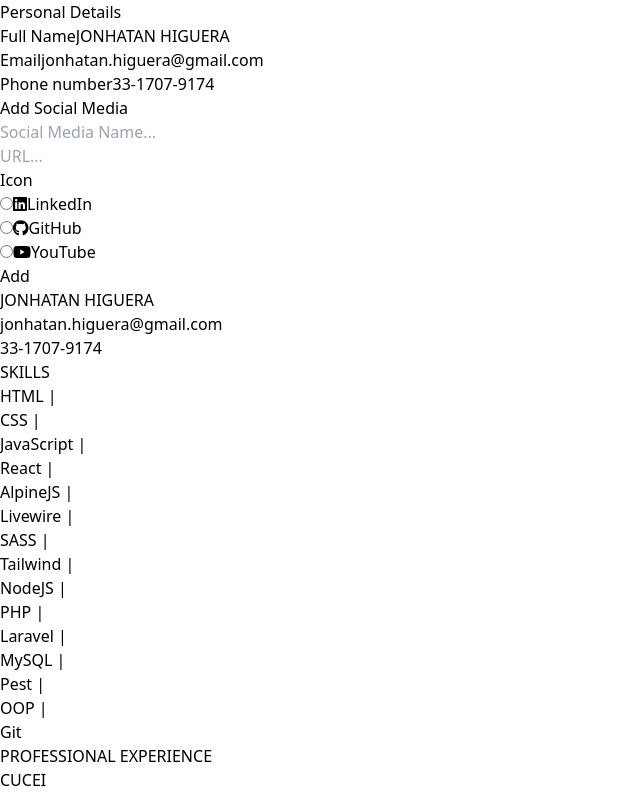
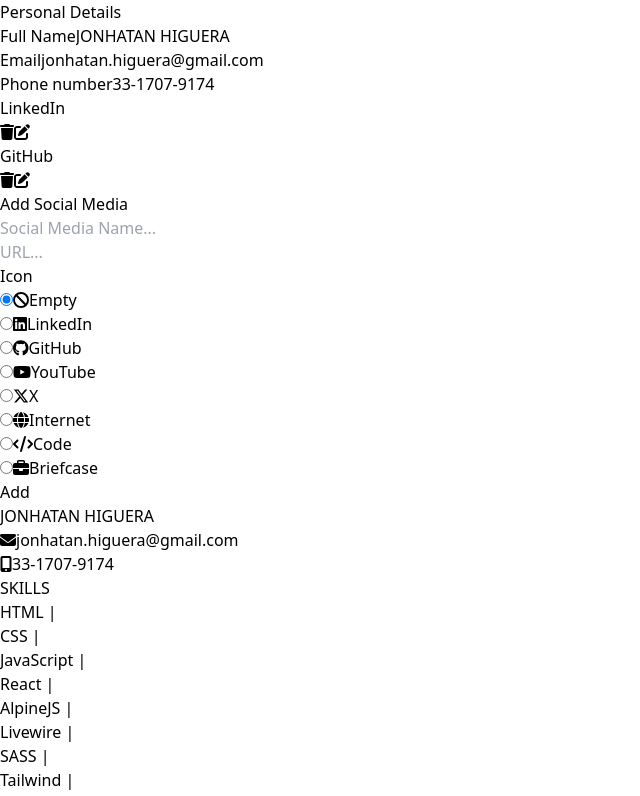
Before and after one commit to jonhatanh/cv-builder-application, a React (Vite) app: page / in a window 1280 px wide. Shown: the top 796 px of the page, without its empty margins (0-640 px from the left). Built offline with nearby package versions, Linux system fonts and the light colour scheme.

Commit message:
Add socialMediaList and items

```diff
--- a/src/components/CVPreview.jsx
+++ b/src/components/CVPreview.jsx
@@ -1,4 +1,6 @@
+import { FontAwesomeIcon } from "@fortawesome/react-fontawesome";
 import CVSection from "./CVSection";
+import { faEnvelope, faMobileScreenButton } from "@fortawesome/free-solid-svg-icons";
 
 function CVPreview({ personalDetails, education, experience, skills, others }) {
   const skillsList = skills.map((skill, index) => {
@@ -14,14 +16,20 @@ function CVPreview({ personalDetails, education, experience, skills, others }) {
   });
 
   return (
-    <div className="flex min-w-[400px] max-w-[700px] flex-col gap-3 border-2 border-slate-400 mx-auto">
+    <div className="mx-auto flex min-w-[400px] max-w-[700px] flex-col gap-3 border-2 border-slate-400">
       <div>
         <h3 className="mb-1 text-center text-3xl font-bold">
           {personalDetails.name}
         </h3>
         <div className="mb-3 flex justify-center gap-3">
-          <p>{personalDetails.email}</p>
-          <p>{personalDetails.phone}</p>
+          <p>
+            <FontAwesomeIcon className="mr-1" icon={faEnvelope} />
+            {personalDetails.email}
+          </p>
+          <p>
+            <FontAwesomeIcon className="mr-1" icon={faMobileScreenButton } />
+            {personalDetails.phone}
+          </p>
         </div>
         <div className="h-1 w-full bg-black"></div>
       </div>
--- a/src/components/PersonalDetails.jsx
+++ b/src/components/PersonalDetails.jsx
@@ -1,5 +1,6 @@
 import FormItem from "./FormItem";
 import SocialMediaForm from "./SocialMediaForm";
+import SocialMediaList from "./SocialMediaList";
 
 function PersonalDetails({ data, socialMedia, handleChange }) {
   return (
@@ -26,8 +27,9 @@ function PersonalDetails({ data, socialMedia, handleChange }) {
           name="phone"
           handleChange={handleChange}
         ></FormItem>
-        <SocialMediaForm socialMedia={socialMedia}></SocialMediaForm>
       </form>
+      <SocialMediaList socialMedia={socialMedia} />
+      <SocialMediaForm socialMedia={socialMedia}></SocialMediaForm>
     </div>
   );
 }
--- a/src/components/SocialMediaForm.jsx
+++ b/src/components/SocialMediaForm.jsx
@@ -1,9 +1,24 @@
 import { useState } from "react";
 import FormItem from "./FormItem";
 import { FontAwesomeIcon } from "@fortawesome/react-fontawesome";
-import { faLinkedin, faGithub, faYoutube } from "@fortawesome/free-brands-svg-icons";
+import {
+  faLinkedin,
+  faGithub,
+  faYoutube,
+  faXTwitter,
+} from "@fortawesome/free-brands-svg-icons";
+import {
+  faBan,
+  faBriefcase,
+  faCode,
+  faGlobe,
+} from "@fortawesome/free-solid-svg-icons";
 
 const icons = [
+  {
+    name: "Empty",
+    icon: faBan,
+  },
   {
     name: "LinkedIn",
     icon: faLinkedin,
@@ -16,21 +31,37 @@ const icons = [
     name: "YouTube",
     icon: faYoutube,
   },
+  {
+    name: "X",
+    icon: faXTwitter,
+  },
+  {
+    name: "Internet",
+    icon: faGlobe,
+  },
+  {
+    name: "Code",
+    icon: faCode,
+  },
+  {
+    name: "Briefcase",
+    icon: faBriefcase,
+  },
 ];
 
-function PersonalExtras() {
+function SocialMediaForm() {
   const [socialMedia, setSocialMedia] = useState({
     id: crypto.randomUUID(),
     name: "",
     link: "",
-    icon: "",
+    icon: "Empty",
   });
 
   return (
     <div className="flex flex-col border-2 border-red-100">
-      <label htmlFor="dd" className="text-lg font-semibold">
+      <button type="button" htmlFor="dd" className="text-lg font-semibold">
         Add Social Media
-      </label>
+      </button>
       <div className="flex flex-wrap gap-3">
         <FormItem
           // labelText="Name..."
@@ -41,17 +72,23 @@ function PersonalExtras() {
         ></FormItem>
         <FormItem
           // labelText="Name..."
-          value={socialMedia.name}
+          value={socialMedia.url}
           type="url"
           name="name"
           placeHolder="URL..."
           // handleChange={handleChange}
         ></FormItem>
-        <fieldset className="border-2 border-slate-500 w-full flex justify-around items-center pb-2">
+        <fieldset className="grid w-full grid-cols-2  gap-2 border-2 border-slate-500 pb-2 md:grid-cols-1">
           <legend className="mx-2 px-2">Icon</legend>
           {icons.map(({ name, icon }) => (
             <div key={name} className="flex gap-2">
-              <input type="radio" id={name} name="icon" />
+              <input
+                checked={socialMedia.icon === name}
+                onChange={(e) => setSocialMedia({...socialMedia, icon: e.target.value})}
+                type="radio"
+                value={name}
+                name="icon"
+              />
               <label htmlFor={name}>
                 <FontAwesomeIcon icon={icon} className="mr-1" />
                 {name}
@@ -59,7 +96,10 @@ function PersonalExtras() {
             </div>
           ))}
         </fieldset>
-        <button className="block flex-1" type="button">
+        <button
+          className="block flex-1 rounded-full border-2 bg-sky-500 font-semibold text-white transition-all ease-in-out hover:bg-sky-700"
+          type="button"
+        >
           Add
         </button>
       </div>
@@ -67,4 +107,4 @@ function PersonalExtras() {
   );
 }
 
-export default PersonalExtras;
+export default SocialMediaForm;
--- /dev/null
+++ b/src/components/SocialMediaList.jsx
@@ -0,0 +1,30 @@
+import { faPenToSquare, faTrash } from "@fortawesome/free-solid-svg-icons";
+import { FontAwesomeIcon } from "@fortawesome/react-fontawesome";
+
+function SocialMediaList( {socialMedia}) {
+
+
+
+    return (
+      <ul className="my-4">
+        {socialMedia.map((social) => (
+          <li
+            className="flex justify-between items-center rounded-md p-3 shadow-md"
+            key={social.name}
+          >
+            <a href={social.link}>{social.name}</a>
+            <div className="flex gap-2">
+              <button className="rounded-full px-2 py-1 hover:bg-slate-300">
+                <FontAwesomeIcon icon={faTrash} />
+              </button>
+              <button className="rounded-full px-2 py-1 hover:bg-slate-300">
+                <FontAwesomeIcon icon={faPenToSquare} />
+              </button>
+            </div>
+          </li>
+        ))}
+      </ul>
+    );
+}
+
+export default SocialMediaList;
```
